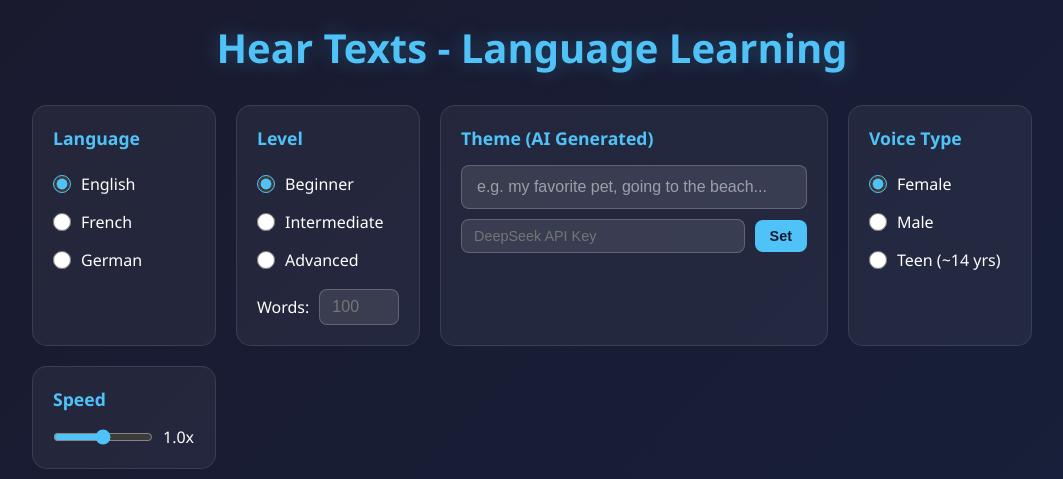
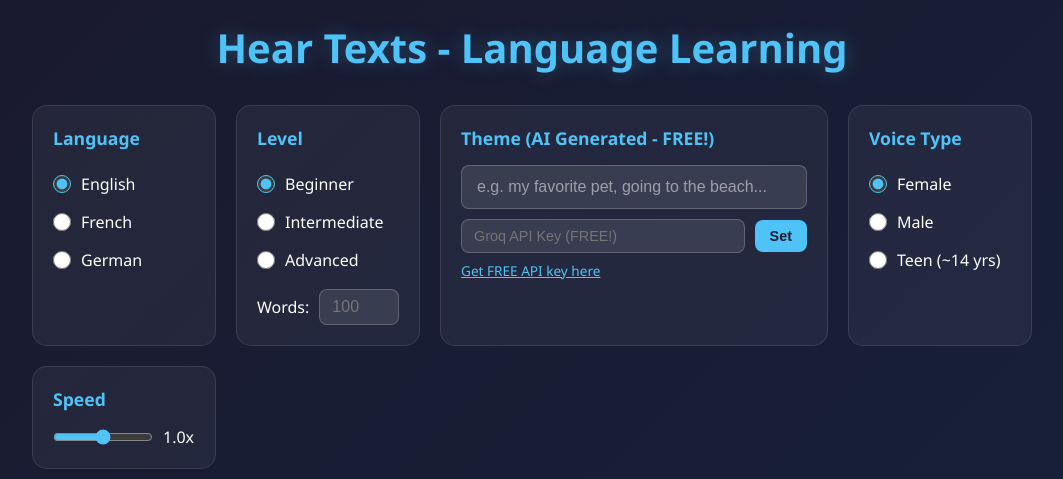
Before and after one commit to sketol1308-cpu/hear-texts-language-learning, a Flask app: page / in a window 1280 px wide. Shown: the top 479 px of the page, without its empty margins (108-1171 px from the left). Run offline with Flask 3, Linux system fonts and the light colour scheme.

Commit message:
Switch to Groq API (FREE!) instead of DeepSeek
- Groq has unlimited free tier
- Uses Llama 3.3 70B model
- Added link to get free API key

Co-Authored-By: Claude Opus 4.5 <noreply@anthropic.com>

```diff
--- a/app.py
+++ b/app.py
@@ -9,9 +9,10 @@ import os
 app = Flask(__name__)
 text_generator = TextGenerator()
 
-# DeepSeek API configuration
-DEEPSEEK_API_KEY = os.environ.get("DEEPSEEK_API_KEY", "")
-DEEPSEEK_API_URL = "https://api.deepseek.com/v1/chat/completions"
+# AI API configuration (Groq - FREE!)
+AI_API_KEY = os.environ.get("GROQ_API_KEY", "")
+AI_API_URL = "https://api.groq.com/openai/v1/chat/completions"
+AI_MODEL = "llama-3.3-70b-versatile"  # Free and fast!
 
 # Voice options for each language (teen = younger child-like voice ~12-14 years)
 VOICES = {
@@ -52,10 +53,10 @@ def index():
     return render_template('index.html')
 
 def generate_with_ai(theme, language, level, word_count):
-    """Generate text using DeepSeek AI"""
-    if not DEEPSEEK_API_KEY:
+    """Generate text using Groq AI (FREE!)"""
+    if not AI_API_KEY:
         print("No API key set")
-        return {"error": "No API key set. Please enter your DeepSeek API key."}
+        return {"error": "No API key set. Please enter your Groq API key (it's FREE!)."}
 
     level_descriptions = {
         "beginner": f"Use simple vocabulary and short sentences. About {word_count or 80} words. Use present tense mostly.",
@@ -85,12 +86,12 @@ QUESTIONS:
 
     try:
         headers = {
-            "Authorization": f"Bearer {DEEPSEEK_API_KEY}",
+            "Authorization": f"Bearer {AI_API_KEY}",
             "Content-Type": "application/json"
         }
 
         payload = {
-            "model": "deepseek-chat",
+            "model": AI_MODEL,
             "messages": [
                 {"role": "system", "content": f"You are a language learning assistant that creates educational texts in {language}."},
                 {"role": "user", "content": prompt}
@@ -99,8 +100,8 @@ QUESTIONS:
             "max_tokens": 1000
         }
 
-        print(f"Calling DeepSeek API for theme: {theme}")
-        response = requests.post(DEEPSEEK_API_URL, headers=headers, json=payload, timeout=60)
+        print(f"Calling Groq API for theme: {theme}")
+        response = requests.post(AI_API_URL, headers=headers, json=payload, timeout=60)
         print(f"Response status: {response.status_code}")
 
         if response.status_code == 200:
@@ -189,7 +190,7 @@ def generate():
         if ai_result:
             if "error" in ai_result:
                 return jsonify({
-                    "text": f"Error: {ai_result['error']}\n\nPlease make sure you've set your DeepSeek API key correctly.",
+                    "text": f"Error: {ai_result['error']}\n\nGet your FREE Groq API key at: https://console.groq.com/keys",
                     "questions": ["Did you enter your API key?", "Is your API key valid?", "Try again?"]
                 })
             return jsonify(ai_result)
@@ -200,15 +201,15 @@ def generate():
 
 @app.route('/set_api_key', methods=['POST'])
 def set_api_key():
-    global DEEPSEEK_API_KEY
+    global AI_API_KEY
     data = request.json
     key = data.get('api_key', '')
-    # Don't accept masked keys
-    if key and '•' not in key and key.startswith('sk-'):
-        DEEPSEEK_API_KEY = key.strip()
+    # Accept Groq keys (gsk_) or other keys
+    if key and '•' not in key and len(key) > 20:
+        AI_API_KEY = key.strip()
         print(f"API key set: {key[:10]}...")
         return jsonify({"success": True, "has_key": True})
-    elif DEEPSEEK_API_KEY:
+    elif AI_API_KEY:
         # Key already set, don't overwrite with masked version
         return jsonify({"success": True, "has_key": True})
     return jsonify({"success": False, "has_key": False})
--- a/templates/index.html
+++ b/templates/index.html
@@ -462,15 +462,17 @@
             </div>
 
             <div class="setting-group theme-group">
-                <h3>Theme (AI Generated)</h3>
+                <h3>Theme (AI Generated - FREE!)</h3>
                 <input type="text" id="themeInput" class="theme-input"
                        placeholder="e.g. my favorite pet, going to the beach...">
                 <div class="api-key-section">
                     <input type="password" id="apiKeyInput" class="api-key-input"
-                           placeholder="DeepSeek API Key">
+                           placeholder="Groq API Key (FREE!)">
                     <button class="btn-small" onclick="setApiKey()">Set</button>
                 </div>
-                <div id="apiStatus" class="api-status"></div>
+                <div id="apiStatus" class="api-status">
+                    <a href="https://console.groq.com/keys" target="_blank" style="color: #4fc3f7;">Get FREE API key here</a>
+                </div>
             </div>
 
             <div class="setting-group">
```
